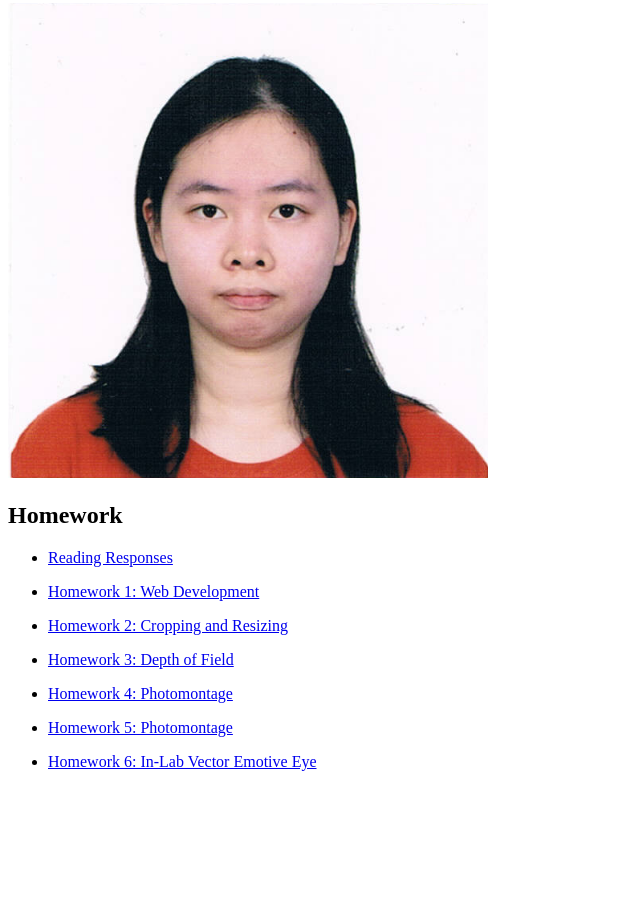
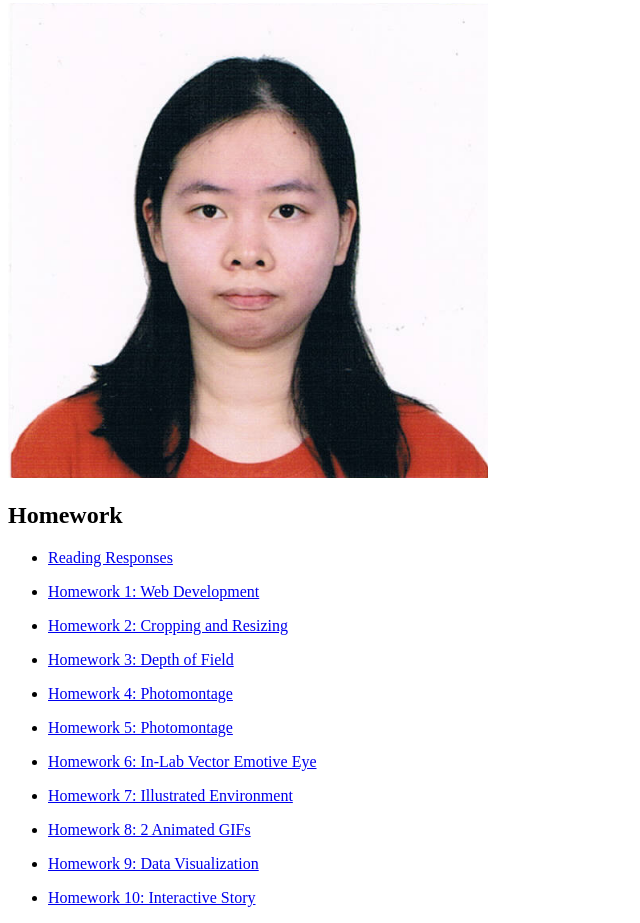
Before and after one commit to SuqiYa/siqiywebsite, a plain HTML site: page index.html in a window 1280 px wide. Shown: the part 217-1140 px from the top of the page, without its empty margins (0-640 px from the left). Before the commit the page ends 1004 px from the top, so only its background shows below. Drawn offline with Linux system fonts and the light colour scheme.

Commit message:
Update index.html

```diff
--- a/index.html
+++ b/index.html
@@ -47,6 +47,21 @@
   <li><a href="Homework 6.html">Homework 6: In-Lab Vector Emotive Eye</a></li>
 </ul>
 
+  <ul>
+  <li><a href="Homework 7.html">Homework 7: Illustrated Environment</a></li>
+</ul>
+
+<ul>
+  <li><a href="Homework 8.html">Homework 8: 2 Animated GIFs</a></li>
+</ul>
+
+<ul>
+  <li><a href="Homework 9.html">Homework 9: Data Visualization</a></li>
+</ul>
+
+<ul>
+  <li><a href="Homework 10.html">Homework 10: Interactive Story</a></li>
+</ul>
 
 </body>
 </html>
```
